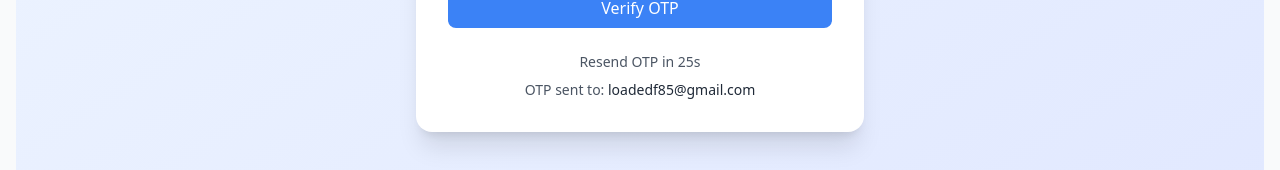
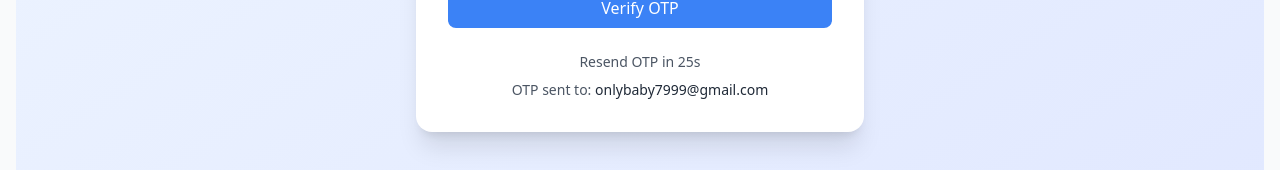
Before and after one commit to Arshath117/onlybabyadmin, a React (Vite) app in the folder frontend/: page /otp in a window 1280 px wide. Shown: the part 487-657 px from the top of the page. Built offline with nearby package versions, Linux system fonts and the light colour scheme; no server answers; a web font is replaced by a local one.

Commit message:
Update OTPVerification.jsx

```diff
--- a/frontend/src/component/authorization/OTPVerification.jsx
+++ b/frontend/src/component/authorization/OTPVerification.jsx
@@ -7,8 +7,7 @@ import toast from "react-hot-toast";
 function OTPVerification() {
   const [otp, setOtp] = useState("");
   const navigate = useNavigate();
-  // const email = "onlybaby7999@gmail.com";
-  const email = "loadedf85@gmail.com";
+  const email = "onlybaby7999@gmail.com";
   const inputRef = useRef(null);
   const [loading, setLoading] = useState(false);
   const [resendTimer, setResendTimer] = useState(30); // Timer for resend OTP
```
